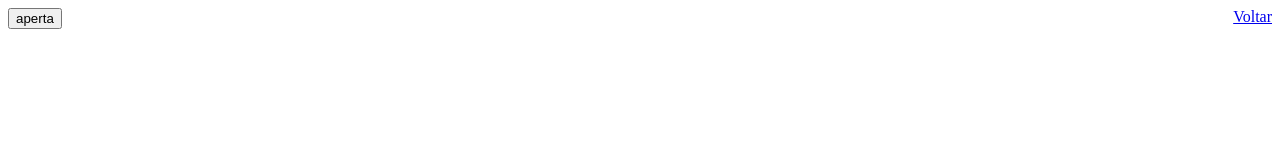
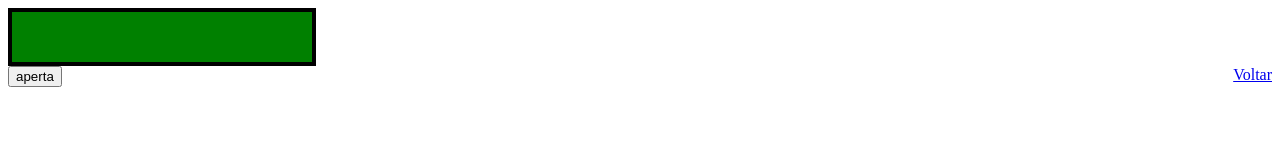
Before and after one commit to Jaicke/AulasJavascript, a plain HTML site: page Curso JavaScript/pags/app01.html in a window 1280 px wide. Drawn offline with Linux system fonts and the light colour scheme.

Commit message:
add no app01 uma barra de loading

```diff
--- a/Curso JavaScript/pags/app01.html
+++ b/Curso JavaScript/pags/app01.html
@@ -1,16 +1,21 @@
 <html>
+
 <head>
     <meta charset="UTF-8" />
-
+    <link rel="stylesheet" href="../style/style.css">
     <title>App 01</title>
 </head>
 
 <body>
+    <div class="animation">
+        <div class="bar"></div>
+    </div>
     <div id="app" style="text-decoration: none">
         <button id="botao">aperta</button>
     </div>
-        <a href="../index.html" style="float: right;">Voltar</a>
+    <a href="../index.html" style="float: right;">Voltar</a>
 
     <script src="../scripts/app01.js"></script>
 </body>
+
 </html>
```
